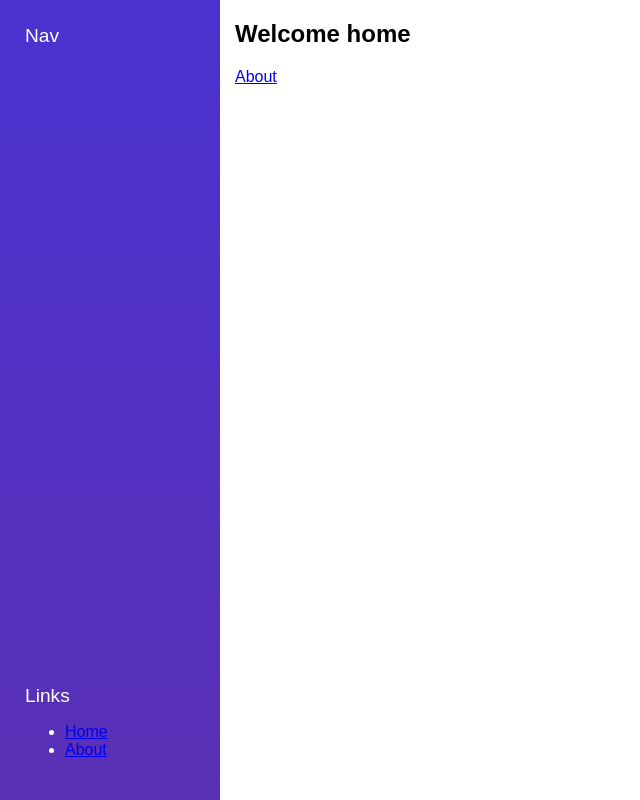
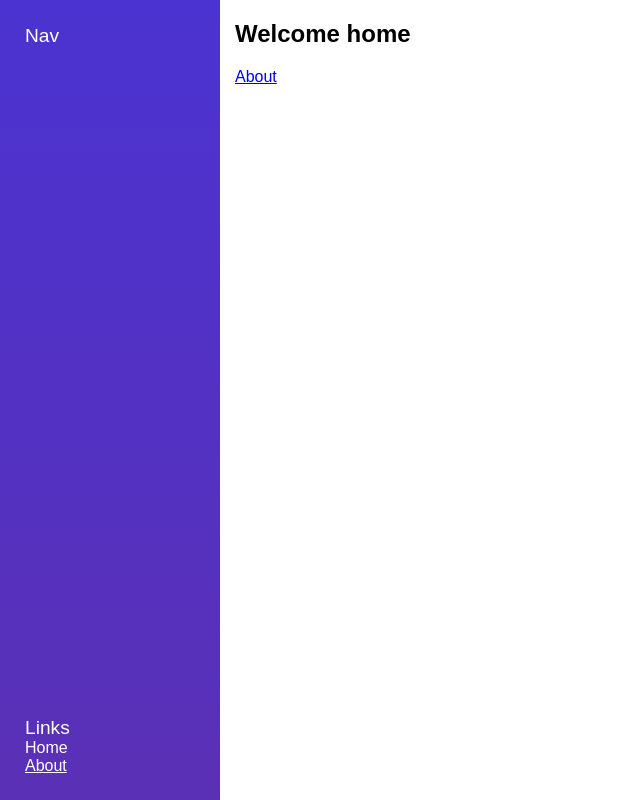
Before and after one commit to abeyonalaja/react-movies, a React (Create React App) app: page / in a window 1280 px wide. Shown: the whole page, without its empty margins (0-640 px from the left). Built offline with nearby package versions, Linux system fonts and the light colour scheme.

Commit message:
Add sidebar active state and api utils

```diff
--- a/src/components/Sidebar/Sidebar.css
+++ b/src/components/Sidebar/Sidebar.css
@@ -4,6 +4,23 @@
   padding: 25px;
   color: $white;
   margin-right: 15px;
+
+  ul {
+    list-style-type: none;
+    padding: 0;
+    margin: 0;
+
+    li {
+      a {
+        color: $white;
+        text-decoration: underline;
+
+        &.active {
+          text-decoration: none;
+        }
+      }
+    }
+  }
 
   .heading {
     font-size: 1.2em;
--- a/src/components/Sidebar/Sidebar.jsx
+++ b/src/components/Sidebar/Sidebar.jsx
@@ -1,5 +1,5 @@
 import React from "react";
-import { Link } from "react-router-dom";
+import { NavLink } from "react-router-dom";
 
 export const Sidebar = props => (
   <div className="sidebar">
@@ -10,10 +10,14 @@ export const Sidebar = props => (
       <div className="heading">Links</div>
       <ul>
         <li>
-          <Link to="/">Home</Link>
+          <NavLink to="/" activeClassName="active">
+            Home
+          </NavLink>
         </li>
         <li>
-          <Link to="/about">About</Link>
+          <NavLink to="/about" activeClassName="active">
+            About
+          </NavLink>
         </li>
       </ul>
     </section>
--- a/src/index.css
+++ b/src/index.css
@@ -407,6 +407,21 @@ body,
   margin-right: 15px;
 }
 
+.sidebar ul {
+    list-style-type: none;
+    padding: 0;
+    margin: 0;
+  }
+
+.sidebar ul li a {
+        color: rgba(255, 255, 255, 1);
+        text-decoration: underline
+      }
+
+.sidebar ul li a.active {
+  text-decoration: none;
+}
+
 .sidebar .heading {
     font-size: 1.2em;
   }
```
Also changed, not shown: src/data/api/utils.js (added, +55 -0 lines).
